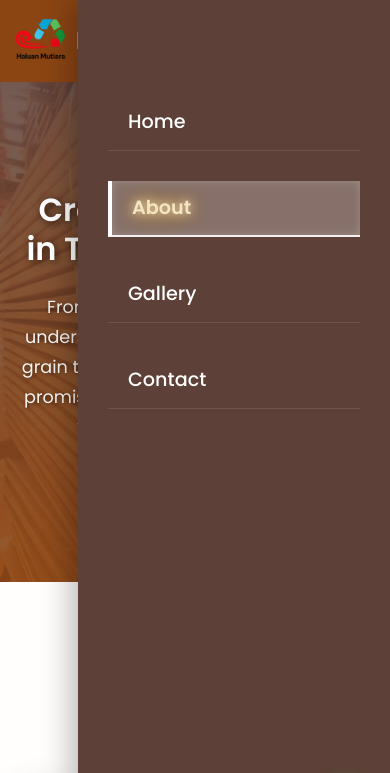
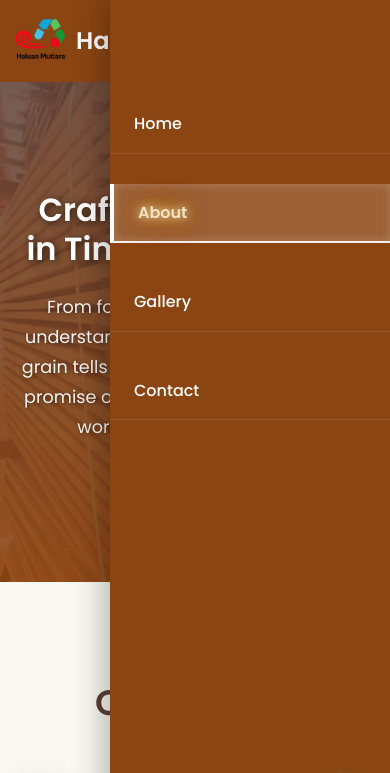
Before and after one commit to meowmeowsmh/Haluan_Mutiara_page, a plain HTML site: page about.html in a window 390 px wide. Both pictures are taken after a click on the element 359 px from the left and 41 px from the top of the page. Shown: the top 773 px of the page. Drawn offline with nearby package versions, Linux system fonts and the light colour scheme.

Commit message:
Update about.html

```diff
--- a/about.html
+++ b/about.html
@@ -13,8 +13,70 @@
 <link rel="stylesheet" href="css/design.css">
 <link rel="stylesheet" href="css/chat-bot-design.css">
 <link rel="icon" type="image/jpeg" href="Other_picture/icon_haluan_mutiara.jpeg">
+
 <style>
-/* CSS Variables for Wood Theme */
+/* ===== ADD THESE OVERRIDE STYLES AT THE END ===== */
+/* FORCE ABOUT PAGE MENU TO MATCH HOME PAGE EXACTLY */
+:root {
+    --primary: #8b4513; /* Saddle Brown - THIS IS THE CORRECT HOME PAGE COLOR */
+}
+
+@media (max-width: 992px) {
+    /* Force the menu background to the beautiful home page brown */
+    .nav-links {
+        background: #8b4513 !important; /* Exact home page color */
+        box-shadow: -5px 0 30px rgba(0,0,0,0.3) !important;
+    }
+
+    /* Force link colors to match home page */
+    .nav-links a {
+        color: white !important;
+        font-weight: 500 !important;
+    }
+
+    /* Active/About link glow exactly like home page */
+    .nav-links a.active,
+    .nav-links a[href="about.html"] {
+        color: #f4e4c1 !important;
+        text-shadow: 0 0 10px #f4e4c1, 0 0 20px #ffaa00 !important;
+        background: rgba(255, 255, 255, 0.15) !important;
+        font-weight: 600 !important;
+    }
+
+    /* Hover effect */
+    .nav-links a:hover {
+        background: rgba(255, 255, 255, 0.1) !important;
+        padding-left: 30px !important;
+    }
+
+    /* Hamburger icon color - match home page */
+    .hamburger span {
+        background: #8b4513 !important;
+    }
+
+    /* Hamburger active state */
+    .hamburger.active span {
+        background: #f4e4c1 !important;
+    }
+
+    /* List items animation */
+    .nav-links li {
+        margin: 15px 0 !important;
+    }
+}
+
+/* Your existing styles below */
+:root {
+    --primary-dark: #5d4037;
+    --primary: #8b4513;
+    --primary-light: #a0522d;
+    --light: #f5f1e8;
+    --lightest: #faf8f3;
+    --text: #333333;
+    --text-light: #666666;
+    --border: #d4c4b5;
+}
+
 /* Reset and Base Styles */
 * {
     margin: 0;
@@ -39,13 +101,10 @@ main {
     flex: 1;
 }
 
-/* Hero Section - Fixed Background */
 .wood-hero {
     padding: 120px 20px;
     text-align: center;
-    background:
-        linear-gradient(rgba(93, 64, 55, 0.85), rgba(139, 69, 19, 0.9)),
-        url('Images/Main_stuff.png') no-repeat center center/cover;
+    background: linear-gradient(rgba(93, 64, 55, 0.85), rgba(139, 69, 19, 0.9)), url('Images/Main_stuff.png') no-repeat center center/cover;
     color: white;
     position: relative;
     min-height: 600px;
@@ -87,7 +146,6 @@ main {
     text-shadow: 1px 1px 4px rgba(0, 0, 0, 0.5);
 }
 
-/* Section Titles */
 .section-title {
     text-align: center;
     margin-bottom: 60px;
@@ -121,7 +179,6 @@ main {
     margin: 0 auto;
 }
 
-/* Timber Section */
 .timber-section {
     padding: 100px 20px;
     background: var(--lightest);
@@ -135,7 +192,6 @@ main {
     margin: 0 auto;
 }
 
-/* Wood Cards */
 .wood-card {
     background: white;
     border-radius: 12px;
@@ -191,7 +247,6 @@ main {
     margin-bottom: 15px;
 }
 
-/* Wood Properties */
 .wood-property {
     display: flex;
     justify-content: space-between;
@@ -214,7 +269,6 @@ main {
     font-weight: 600;
 }
 
-/* Process Section */
 .process-section {
     padding: 100px 20px;
     background: var(--light);
@@ -274,14 +328,10 @@ main {
     line-height: 1.7;
 }
 
-/* CTA Section */
 .craftsman-cta {
     padding: 120px 20px;
     text-align: center;
-    background:
-        linear-gradient(rgba(93, 64, 55, 0.9), rgba(139, 69, 19, 0.95)),
-        url('https://images.unsplash.com/photo-1589923186741-b7d59d6b2c4c?ixlib=rb-4.0.3&auto=format&fit=crop&w=1600&q=80')
-        no-repeat center center/cover;
+    background: linear-gradient(rgba(93, 64, 55, 0.9), rgba(139, 69, 19, 0.95)), url('https://images.unsplash.com/photo-1589923186741-b7d59d6b2c4c?ixlib=rb-4.0.3&auto=format&fit=crop&w=1600&q=80') no-repeat center center/cover;
     color: white;
 }
 
@@ -299,7 +349,6 @@ main {
     line-height: 1.7;
 }
 
-/* Wood Button */
 .wood-btn {
     display: inline-flex;
     align-items: center;
@@ -327,7 +376,6 @@ main {
     font-size: 1.3rem;
 }
 
-/* Footer */
 footer {
     background: var(--primary-dark);
     color: white;
@@ -394,11 +442,11 @@ footer {
 }
 
 /* ===== PERMANENT GLOW FOR ABOUT LINK ===== */
-.nav-links a[href="about.html"],
-.nav-links a.active {
+.nav-links a[href="about.html"] {
     color: #f4e4c1 !important;
     text-shadow: 0 0 10px #f4e4c1, 0 0 20px #ffaa00, 0 0 30px #8b4513 !important;
     font-weight: 700;
+    position: relative;
     animation: permanentAboutGlow 1.5s ease-in-out infinite;
 }
 
@@ -414,28 +462,22 @@ footer {
         padding: 80px 20px;
         min-height: 500px;
     }
-
     .wood-hero h1 {
         font-size: 2.5rem;
     }
-
     .wood-hero p {
         font-size: 1.1rem;
     }
-
     .section-title h2 {
         font-size: 2.2rem;
     }
-
     .wood-grid,
     .process-steps {
         grid-template-columns: 1fr;
     }
-
     .craftsman-cta h2 {
         font-size: 2.2rem;
     }
-
     .footer-content {
         grid-template-columns: 1fr;
         text-align: center;
@@ -446,114 +488,16 @@ footer {
     .wood-hero h1 {
         font-size: 2rem;
     }
-
     .wood-btn {
         padding: 15px 30px;
         font-size: 1rem;
     }
-
     .whatsapp-float {
         width: 50px;
         height: 50px;
         font-size: 1.5rem;
         bottom: 20px;
         right: 20px;
-    }
-}
-
-/* ===== MOBILE MENU STYLES - MATCHING HOME PAGE ===== */
-@media (max-width: 992px) {
-    .nav-links {
-        position: fixed;
-        top: 0;
-        right: -100%;
-        width: 80%;
-        max-width: 350px;
-        height: 100vh;
-        background: var(--primary-dark) !important;
-        flex-direction: column;
-        padding: 80px 30px 40px !important;
-        transition: right 0.4s ease-in-out;
-        box-shadow: -5px 0 30px rgba(0,0,0,0.3);
-        z-index: 999;
-        overflow-y: auto;
-    }
-
-    .nav-links.show {
-        right: 0;
-    }
-
-    .nav-links li {
-        margin: 15px 0;
-        opacity: 0;
-        transform: translateX(20px);
-        transition: all 0.3s ease;
-    }
-
-    .nav-links.show li {
-        opacity: 1;
-        transform: translateX(0);
-    }
-
-    .nav-links.show li:nth-child(1) { transition-delay: 0.1s; }
-    .nav-links.show li:nth-child(2) { transition-delay: 0.2s; }
-    .nav-links.show li:nth-child(3) { transition-delay: 0.3s; }
-    .nav-links.show li:nth-child(4) { transition-delay: 0.4s; }
-
-    .nav-links a {
-        color: white !important;
-        font-size: 1.2rem !important;
-        display: block !important;
-        padding: 12px 20px !important;
-        border-radius: 8px;
-        transition: all 0.3s ease !important;
-    }
-
-    .nav-links a:hover {
-        background: rgba(255, 255, 255, 0.1) !important;
-        padding-left: 30px !important;
-    }
-
-    .nav-links a.active,
-    .nav-links a[href="about.html"] {
-        color: #f4e4c1 !important;
-        text-shadow: 0 0 10px #f4e4c1, 0 0 20px #ffaa00 !important;
-    }
-
-    .hamburger {
-        display: flex;
-        flex-direction: column;
-        justify-content: space-between;
-        width: 30px;
-        height: 22px;
-        cursor: pointer;
-        z-index: 1000;
-        position: relative;
-    }
-
-    .hamburger span {
-        display: block;
-        width: 100%;
-        height: 3px;
-        background: var(--primary) !important;
-        border-radius: 3px;
-        transition: all 0.3s ease;
-        transform-origin: left;
-    }
-
-    .hamburger.active span:nth-child(1) {
-        transform: rotate(45deg) translate(5px, 5px);
-        background: #f4e4c1 !important;
-    }
-
-    .hamburger.active span:nth-child(2) {
-        opacity: 0;
-        transform: translateX(10px);
-    }
-
-    .hamburger.active span:nth-child(3) {
-        transform: rotate(-45deg) translate(5px, -5px);
-        background: #f4e4c1 !important;
     }
 }
 </style>
@@ -596,7 +540,6 @@ footer {
             <h2>Our Timber Journey</h2>
             <p class="section-subtitle">Built on a foundation of respect for wood and craftsmanship</p>
         </div>
-
         <div class="wood-grid">
             <div class="wood-card">
                 <div class="wood-type-image">
@@ -608,7 +551,6 @@ footer {
                     <p>Each species is chosen for its unique characteristics - Merbau for its density, Chengal for its strength, Balau for its resilience against the elements.</p>
                 </div>
             </div>
-
             <div class="wood-card">
                 <div class="wood-type-image">
                     <img src="Images/wood-factory.jpg" alt="Stacked timber boards at sawmill" onerror="this.src='https://images.unsplash.com/photo-1562774053-701939374585?ixlib=rb-4.0.3&auto=format&fit=crop&w=800&q=80'">
@@ -619,11 +561,9 @@ footer {
                     <p>Proper kiln-drying is crucial - controlling moisture content to prevent warping, ensuring stability that builders can trust for decades to come.</p>
                 </div>
             </div>
-
             <div class="wood-card">
                 <div class="wood-type-image">
-                    <img src="Images/Craftman.jpg" alt="Timber tree viewed from below"
-                         onerror="this.src='https://images.pexels.com/photos/8489860/pexels-photo-8489860.jpeg?auto=compress&cs=tinysrgb&w=800'">
+                    <img src="Images/Craftman.jpg" alt="Timber tree viewed from below" onerror="this.src='https://images.pexels.com/photos/8489860/pexels-photo-8489860.jpeg?auto=compress&cs=tinysrgb&w=800'">
                 </div>
                 <div class="wood-content">
                     <h3><i class="fas fa-hands"></i> Craftsman's Touch</h3>
@@ -640,7 +580,6 @@ footer {
             <h2>Our Signature Woods</h2>
             <p class="section-subtitle">Premium Malaysian hardwoods, each with its own character and purpose</p>
         </div>
-
         <div class="wood-grid">
             <div class="wood-card">
                 <div class="wood-type-image">
@@ -649,7 +588,6 @@ footer {
                 <div class="wood-content">
                     <h3><i class="fas fa-mountain"></i> Merbau</h3>
                     <p>Rich reddish-brown with interlocking grain. Dense and durable, perfect for flooring and decking.</p>
-
                     <div class="wood-property">
                         <span class="property-label">Density</span>
                         <span class="property-value">Very High</span>
@@ -664,7 +602,6 @@ footer {
                     </div>
                 </div>
             </div>
-
             <div class="wood-card">
                 <div class="wood-type-image">
                     <img src="Images/Chengal.webp" alt="Chengal Wood" onerror="this.src='https://images.unsplash.com/photo-1592921870789-04563d55041c?ixlib=rb-4.0.3&auto=format&fit=crop&w=800&q=80'">
@@ -672,7 +609,6 @@ footer {
                 <div class="wood-content">
                     <h3><i class="fas fa-shield-alt"></i> Chengal</h3>
                     <p>Golden-brown with straight grain. Extremely hard and durable, ideal for structural work.</p>
-
                     <div class="wood-property">
                         <span class="property-label">Density</span>
                         <span class="property-value">Extremely High</span>
@@ -687,7 +623,6 @@ footer {
                     </div>
                 </div>
             </div>
-
             <div class="wood-card">
                 <div class="wood-type-image">
                     <img src="Images/Balau.jpeg" alt="Balau Wood" onerror="this.src='https://images.unsplash.com/photo-1560448204-603b3fc33ddc?ixlib=rb-4.0.3&auto=format&fit=crop&w=800&q=80'">
@@ -695,7 +630,6 @@ footer {
                 <div class="wood-content">
                     <h3><i class="fas fa-umbrella"></i> Balau</h3>
                     <p>Yellowish-brown with fine texture. Naturally resistant to weather and insects, excellent for exterior use.</p>
-
                     <div class="wood-property">
                         <span class="property-label">Density</span>
                         <span class="property-value">High</span>
@@ -719,7 +653,6 @@ footer {
             <h2>From Log to Lumber</h2>
             <p class="section-subtitle">Our meticulous process ensures quality in every piece</p>
         </div>
-
         <div class="process-steps">
             <div class="process-step">
                 <div class="step-number">1</div>
@@ -729,7 +662,6 @@ footer {
                 <h3>Selective Harvesting</h3>
                 <p>Choosing mature trees from sustainable sources, ensuring minimal environmental impact.</p>
             </div>
-
             <div class="process-step">
                 <div class="step-number">2</div>
                 <div class="step-icon">
@@ -738,7 +670,6 @@ footer {
                 <h3>Precision Milling</h3>
                 <p>Transforming logs into boards with exact dimensions, respecting the natural grain patterns.</p>
             </div>
-
             <div class="process-step">
                 <div class="step-number">3</div>
                 <div class="step-icon">
@@ -747,7 +678,6 @@ footer {
                 <h3>Controlled Drying</h3>
                 <p>Gradual kiln-drying to achieve optimal moisture content, preventing warping and ensuring stability.</p>
             </div>
-
             <div class="process-step">
                 <div class="step-number">4</div>
                 <div class="step-icon">
@@ -763,12 +693,10 @@ footer {
     <section class="craftsman-cta">
         <h2>Built With Integrity, Crafted With Care</h2>
         <p>For over 20 years, we've supplied timber that professionals trust. Whether you're building furniture, constructing a home, or working on a commercial project, we have the wood and expertise you need.</p>
-
         <a href="contact.html" class="wood-btn">
             <i class="fas fa-comments"></i> Discuss Your Timber Needs
         </a>
     </section>
-
 </main>
 
 <!-- Footer -->
@@ -780,7 +708,6 @@ footer {
             </div>
             <p>Timber specialists since 2000. Quality hardwood for those who build with care.</p>
         </div>
-
         <div class="footer-links">
             <h4>Navigate</h4>
             <a href="index.html">Home</a>
@@ -788,21 +715,18 @@ footer {
             <a href="gallery.html">Gallery</a>
             <a href="contact.html">Contact</a>
         </div>
-
         <div class="footer-contact">
             <h4>Workshop</h4>
             <p><i class="fas fa-map-marker-alt"></i> Timberland Road</p>
             <p><i class="fas fa-phone"></i> (+60)12-278-6182</p>
             <p><i class="fas fa-envelope"></i> haluanmutiara@hotmail.com</p>
         </div>
-
         <div class="footer-hours">
             <h4>Sawmill Hours</h4>
             <p>Mon-Fri: 7am-5pm</p>
             <p>Sat: 8am-12pm</p>
         </div>
     </div>
-
     <div class="footer-copyright">
         <p>&copy; <span class="current-year">2026</span> Haluan Mutiara Timber Works</p>
         <p>Sustainable hardwood from Malaysian forests since 2000</p>
@@ -821,7 +745,6 @@ footer {
     <button class="chat-icon-btn" id="chatIconBtn" aria-label="Open timber chat">
         <i class="fas fa-tree"></i>
     </button>
-
     <div class="chat-window" id="chatWindow">
         <div class="chat-header">
             <h4><i class="fas fa-seedling"></i> Timber Expert</h4>
@@ -837,32 +760,26 @@ footer {
     </div>
 </div>
 
-<!-- SINGLE SCRIPT - CLEAN AND WORKING -->
+<!-- SINGLE SCRIPT - WORKS PERFECTLY -->
 <script>
+// Simple script for mobile menu
 document.addEventListener('DOMContentLoaded', function() {
     // Set current year
-    const yearElement = document.querySelector('.current-year');
-    if (yearElement) yearElement.textContent = new Date().getFullYear();
+    const yearEl = document.querySelector('.current-year');
+    if (yearEl) yearEl.textContent = new Date().getFullYear();
 
-    // Mobile menu toggle - exactly like Home page
+    // Mobile menu toggle
     const hamburger = document.querySelector('.hamburger');
     const navLinks = document.querySelector('.nav-links');
 
     if (hamburger && navLinks) {
-        // Remove any existing classes
-        navLinks.classList.remove('show');
-        hamburger.classList.remove('active');
-
-        // Simple click handler
         hamburger.addEventListener('click', function(e) {
             e.preventDefault();
             e.stopPropagation();
 
-            // Toggle menu
             navLinks.classList.toggle('show');
             this.classList.toggle('active');
 
-            // Animate hamburger icon
             const spans = this.querySelectorAll('span');
             if (navLinks.classList.contains('show')) {
                 spans[0].style.transform = 'rotate(45deg) translate(5px, 5px)';
@@ -875,35 +792,17 @@ document.addEventListener('DOMContentLoaded', function() {
             }
         });
 
-        // Close menu when clicking links
+        // Close when clicking links
         navLinks.querySelectorAll('a').forEach(link => {
             link.addEventListener('click', function() {
                 navLinks.classList.remove('show');
                 hamburger.classList.remove('active');
-
                 const spans = hamburger.querySelectorAll('span');
                 spans.forEach(span => {
                     span.style.transform = '';
                     span.style.opacity = '';
                 });
             });
-        });
-
-        // Close menu when clicking outside
-        document.addEventListener('click', function(event) {
-            if (navLinks.classList.contains('show') &&
-                !hamburger.contains(event.target) &&
-                !navLinks.contains(event.target)) {
-
-                navLinks.classList.remove('show');
-                hamburger.classList.remove('active');
-
-                const spans = hamburger.querySelectorAll('span');
-                spans.forEach(span => {
-                    span.style.transform = '';
-                    span.style.opacity = '';
-                });
-            }
         });
     }
 });
```
